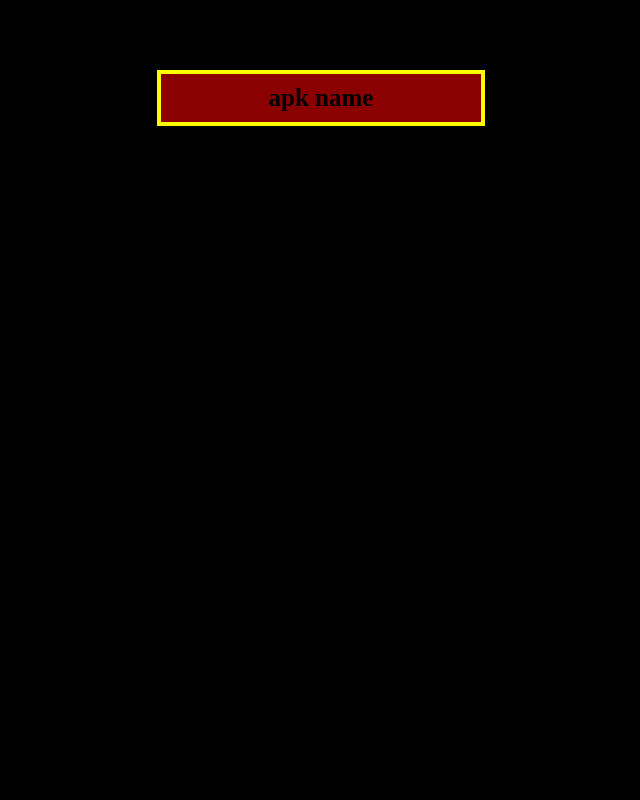
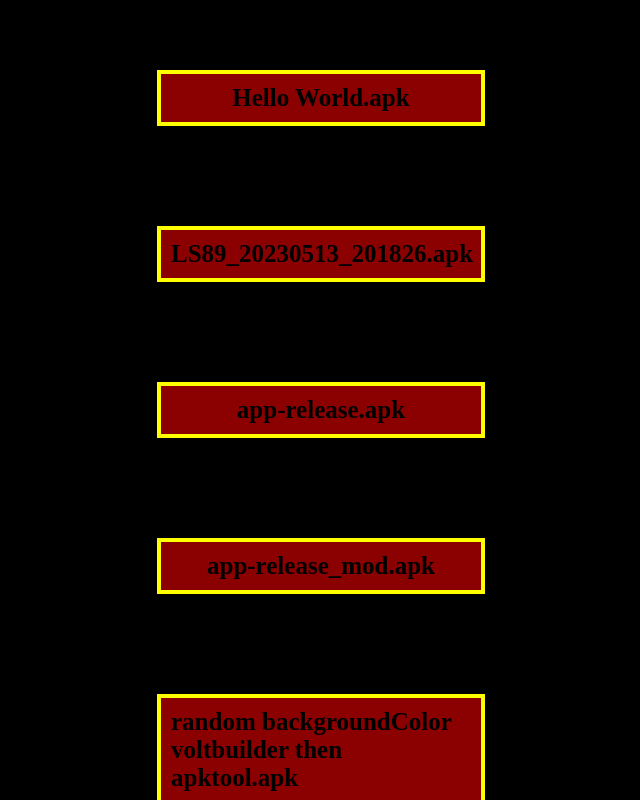
Before and after one commit to leonardosotelo89/created_apks, a plain HTML site: page index.html in a window 1280 px wide. Shown: the whole page, without its empty margins (319-959 px from the left). Drawn offline with Linux system fonts and the light colour scheme.

Commit message:
Update index.html

```diff
--- a/index.html
+++ b/index.html
@@ -40,7 +40,11 @@ a{
   </head>
   <body>
   <div id="items">
-   <a href="file.apk" download>apk name</a>
+   <a href="Hello World.apk" download>Hello World.apk</a>
+   <a href="LS89_20230513_201826.apk" download>LS89_20230513_201826.apk</a>
+   <a href="app-release.apk" download>app-release.apk</a>
+   <a href="app-release_mod.apk" download>app-release_mod.apk</a>
+   <a href="random backgroundColor voltbuilder then apktool.apk" download>random backgroundColor voltbuilder then apktool.apk</a>
 
 
   </div>
```
